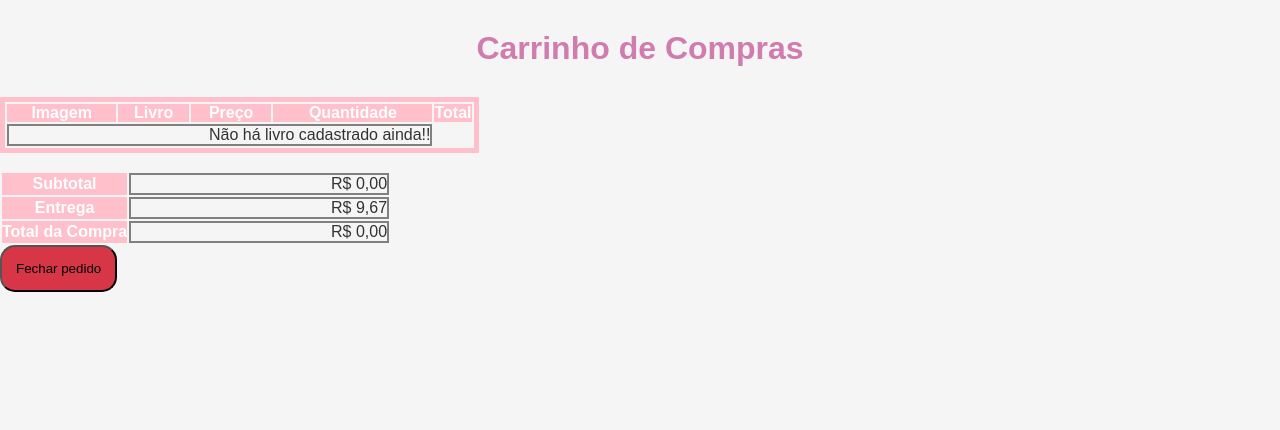
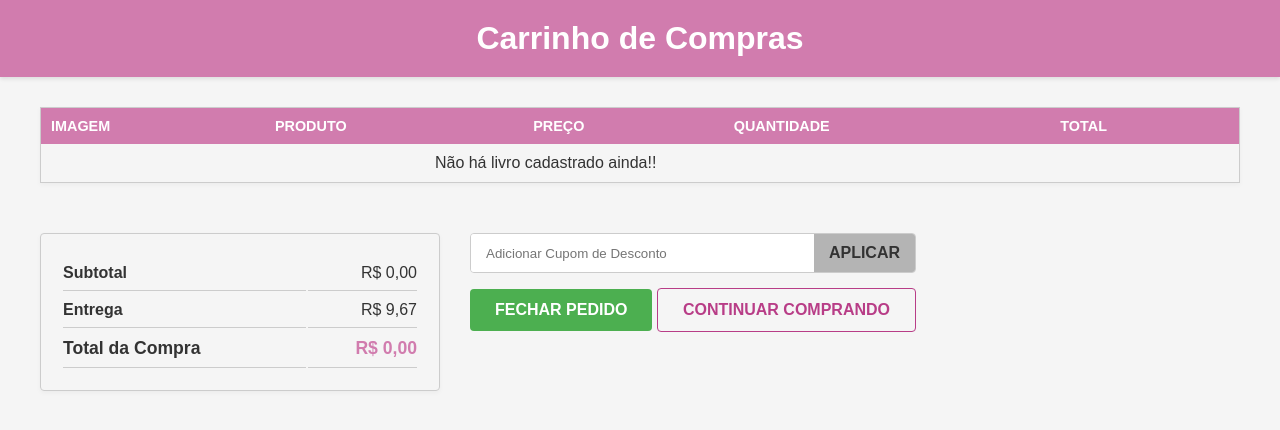
Before and after one commit to gilopesr/software_livraria, a Flask app: page /compras in a window 1280 px wide. Shown: the top 430 px of the page. Run offline with Flask 3, Linux system fonts and the light colour scheme.

Commit message:
feat: estilização carrinho de compra

```diff
--- a/auth/authRoutes.py
+++ b/auth/authRoutes.py
@@ -16,7 +16,7 @@ def login():
         # 2. Verifica se o cliente existe E se a senha fornecida corresponde ao hash armazenado
         if cliente and check_password_hash(cliente.senha, password):
 
-            session['id_cliente'] = cliente.id_cliente
+            session['id_cliente'] = cliente.id
             session['nome_cliente'] = cliente.username
 
             flash(f"Bem-vindo, {cliente.username}!", "sucesso")
--- a/config.py
+++ b/config.py
@@ -20,11 +20,13 @@ def create_app():
     from livro.livroRoutes import livro_bp
     from autor.autorRoutes import autor_bp
     from auth.authRoutes import auth_bp
+    from compras.comprasRoute import compra_bp
 
     app.register_blueprint(cliente_bp)
     app.register_blueprint(livro_bp)
     app.register_blueprint(autor_bp)
-    app.register_blueprint(auth_bp) # login agora é totalmente controlado pelo auth_bp
+    app.register_blueprint(auth_bp) # login é controlado pelo auth_bp
+    app.register_blueprint(compra_bp)
 
 
     @app.route("/")
--- a/livro/livroRoutes.py
+++ b/livro/livroRoutes.py
@@ -22,10 +22,6 @@ def cadastroClientes():
 def listarLivros():
     livros = Livro.query.all()
     return render_template("listaLivros.html", livros=livros)
-
-@livro_bp.route('/compras')
-def carrinhoCompras():
-    return render_template("/compras.html")
 
 @livro_bp.route('/livros/titulo/<path:titulo>', methods=['GET'])
 def buscarLivro_titulo(titulo):
--- /dev/null
+++ b/static/checkout.css
@@ -0,0 +1,177 @@
+* {
+    margin: 0;
+    padding: 0;
+    box-sizing: border-box;
+    font-family: 'Arial', Helvetica, sans-serif;
+}
+
+:root {
+    --color-primary: #d17cae;
+    --color-bg-light: #f5f5f5;
+    --color-text-dark: #333;
+    --color-highlight-card: #e0b0d6;
+}
+
+
+body {
+    background-color: var(--color-bg-light);
+    color: var(--color-text-dark);
+}
+
+header {
+    background-color: var(--color-primary);
+    color: white;
+    padding: 20px 0;
+    text-align: center;
+    box-shadow: 0 2px 4px rgba(0, 0, 0, 0.1);
+    margin-bottom: 30px;
+}
+
+main {
+    max-width: 1200px;
+    margin: 0 auto;
+}
+
+/* Tabela do Carrinho de Compras */
+.table-cart {
+    flex-grow: 2;
+    min-width: 500px;
+    border: 1px solid #ccc;
+    border-collapse: collapse;
+    width: 100%;
+    min-width: unset;
+    margin-bottom: 30px;
+    box-shadow: 0 2px 5px rgba(0, 0, 0, 0.04);
+}
+
+.table-cart th {
+    background-color: var(--color-primary);
+    color: white;
+    padding: 10px 10px;
+    text-align: left;
+    font-weight: bold;
+    text-transform: uppercase;
+    font-size: 0.9em;
+}
+
+.table-cart td {
+    padding: 10px 10px;
+    vertical-align: middle;
+    border-bottom: 1px solid #ccc;
+}
+
+/* Tabela de Resumo de Pagamento */
+.payment {
+    flex-grow: 1;
+    min-width: 250px;
+    max-width: 350px;
+    border-radius: 4px;
+    box-shadow: 0 2px 5px rgba(0, 0, 0, 0.04);
+    padding: 20px;
+    border: 1px solid #ccc;
+}
+
+.payment th, .payment td {
+    padding: 8px 0;
+    text-align: left;
+    border-bottom: 1px solid #ccc;
+}
+
+
+/* Estilo para a linha do Total Geral */
+.payment tr:last-child {
+    font-weight: bold;
+    font-size: 1.1em;
+}
+
+/* Mantém o destaque na cor do Total */
+.payment tr:last-child td {
+    color: var(--color-primary);
+}
+
+/* Ajusta o alinhamento do texto à direita dos valores */
+.payment td {
+    text-align: right;
+}
+
+.payment-sidebar {
+    flex-grow: 1;
+    min-width: 250px;
+    max-width: 350px;
+    align-self: flex-start;
+}
+
+.summary-actions-wrapper {
+    width: 100%;
+    padding: 20px 0;
+}
+
+.payment-content-wrapper {
+    display: flex;
+    gap: 30px;
+    width: 100%;
+    flex-wrap: wrap;
+}
+
+.payment-content-wrapper .payment {
+    flex-grow: 1;
+    min-width: 250px;
+    max-width: 400px;
+}
+
+/* Botão Fechar Pedido */
+.btn {
+    padding: 12px 25px;
+    border: none;
+    border-radius: 4px;
+    cursor: pointer;
+    font-size: 1em;
+    font-weight: bold;
+    text-transform: uppercase;
+    transition: background-color 0.3s ease;
+    margin-top: 0;
+    text-align: center;
+}
+
+.btn-close {
+    background-color: #4CAF50;
+    color: white;
+}
+
+.btn-compras {
+    background-color: var(--color-bg-light);
+    border: 1px solid #b83d87;
+    color: #b83d87;
+}
+
+.btn-close:hover {
+    background-color: #2c6f30;
+}
+
+.btn-compras:hover {
+    background-color: #ad5289;
+    color: #f5f5f5;
+}
+
+.coupon-field {
+    display: flex;
+    margin-bottom: 15px;
+    border: 1px solid #ccc;
+    border-radius: 4px;
+    overflow: hidden;
+}
+
+.coupon-input {
+    flex-grow: 1;
+    padding: 10px 15px;
+    border: none;
+    outline: none;
+}
+
+.coupon-button {
+    width: auto;
+    padding: 10px 15px;
+    background-color: #b4b4b4;
+    color: #333;
+    border-radius: 0;
+}
--- a/static/index.js
+++ b/static/index.js
@@ -192,7 +192,7 @@ function removeItemFromCart(itemId) {
 document.addEventListener('DOMContentLoaded', function() {
     const checkoutButton = document.getElementById('checkout-button');
     const loginPageUrl = '/login';
-    const checkoutPageUrl = '/checkout.html';
+    const checkoutPageUrl = '/compras';
 
     if (checkoutButton) {
         checkoutButton.addEventListener('click', async function(event) {
@@ -271,7 +271,6 @@ async function finalizarCompra(enderecoData) {
         const result = await response.json();
 
         if (response.ok) {
-            // 🚀 SUCESSO (Status 201)
 
             // 5. Limpeza do Carrinho e Redirecionamento
             saveCart([]); // Esvazia o carrinho APENAS após a confirmação do servidor!
@@ -279,8 +278,6 @@ async function finalizarCompra(enderecoData) {
             // Redireciona para a página de confirmação usando o ID do novo pedido
             window.location.href = '/pedido_concluido.html?id=' + result.id_pedido;
         } else {
-            // ❌ FALHA (Status 4xx ou 5xx)
-            // A mensagem de erro da API (ex: "Estoque insuficiente") é exibida
             alert("Não foi possível concluir o pedido. Erro: " + result.message);
             // O carrinho PERMANECE intacto
         }
@@ -345,7 +342,7 @@ window.onload = function() {
     autoTimeout = setTimeout(autoRotate, 5000);
 };
 
-
+///// COMPRAS
 function shoppingCart(){
     const cart = JSON.parse(localStorage.getItem("shoppingCart")) || [];
     const tableBody = document.getElementById("cart-table-body");
@@ -377,9 +374,9 @@ function shoppingCart(){
 
         const row = document.createElement('tr');
         row.innerHTML = `
-        <td><img src=${item.url_img} alt="imagem do livro" style="height:150px; width:150px;"></td>
+        <td><img src=${item.url_img} alt="imagem do livro" style="height:80px; width:70px;"></td>
         <td>${item.title}</td>
-        <td>R$: ${priceFormat}</td>
+        <td>R$ ${priceFormat}</td>
         <td>${item.quantity || 1}</td>
         <td>${itemTotalFormat}</td>
         `;
--- a/templates/compras.html
+++ b/templates/compras.html
@@ -5,7 +5,7 @@
     <meta http-equiv='X-UA-Compatible' content='IE=edge'>
     <title>Carrinho de Compras</title>
     <meta name='viewport' content='width=device-width, initial-scale=1'>
-      <link rel='stylesheet' type='text/css' media='screen' href='/static/style.css'>
+    <link rel='stylesheet' type='text/css' media='screen' href='/static/checkout.css'>
     <link rel="stylesheet" href="https://cdnjs.cloudflare.com/ajax/libs/font-awesome/6.4.0/css/all.min.css">
     <script src='/static/index.js' defer></script>
 </head>
@@ -15,20 +15,24 @@
 </header>
 <main>
     <table class="table-cart">
-            <tr style="border: 5px pink solid;">
+        <tr>
             <th>Imagem</th>
-                <th>Livro</th>
+            <th>Produto</th>
             <th>Preço</th>
             <th>Quantidade</th>
             <th>Total</th>
         </tr>
         <tbody id="cart-table-body" >
             <tr>
-                    <td colspan="2"></td>
-                    <td id="final-total" colspan="2">R$ 0,00</td>
+                <td id="final-total" colspan="5">R$ 0,00</td>
             </tr>
         </tbody>
-        </table><br>
+    </table>
+
+    <div class="summary-actions-wrapper">
+
+        <div class="payment-content-wrapper">
+
             <table class="payment" id="payment">
                 <tr class="pay">
                     <th>Subtotal</th>
@@ -43,8 +47,19 @@
                     <td id="total"></td>
                 </tr>
             </table>
-        <button id="close-order" class="close-order" style="border-radius: 15px; font-family: Arial, Helvetica, sans-serif; color: black; padding: 14px;">Fechar pedido</button>
-    </main>
+
+            <div class="coupon-and-buttons">
+                <div class="coupon-field">
+                    <input type="text" placeholder="Adicionar Cupom de Desconto" class="coupon-input">
+                    <button class="btn btn-secondary coupon-button">Aplicar</button>
+                </div>
+                <div class="button-group">
+                    <button id="close-order" class="btn btn-close">FECHAR PEDIDO</button>
+                    <button id="continuarCompra" class="btn btn-compras">CONTINUAR COMPRANDO</button>
+                </div>
+            </div>
+
+        </div> </div> </main>
 
     <footer>
 
--- a/templates/index.html
+++ b/templates/index.html
@@ -48,7 +48,7 @@
                 <p class="cart-total">
                     Total: R$ <span id="cart-total-value">0,00</span>
                 </p>
-                <button class="checkout-btn" onclick="shoppingCart()">Finalizar Compra</button>
+                <button class="checkout-btn" id="checkout-button">Finalizar Compra</button>
             </div>
         </div>
         </div>
```
Also changed, not shown: compras/comprasRoute.py (+102 -96 lines). Lines whose indentation alone changed are shown as unchanged.
